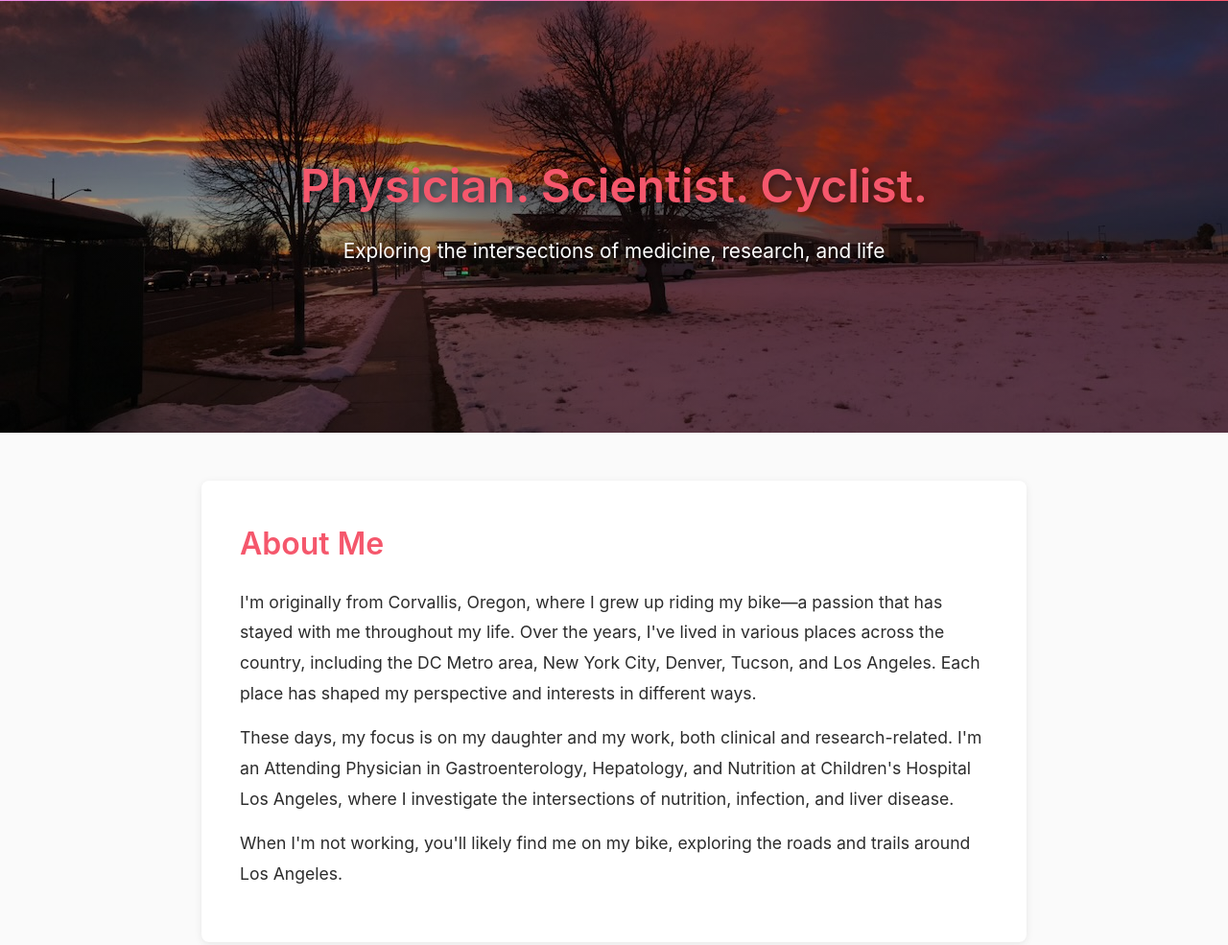
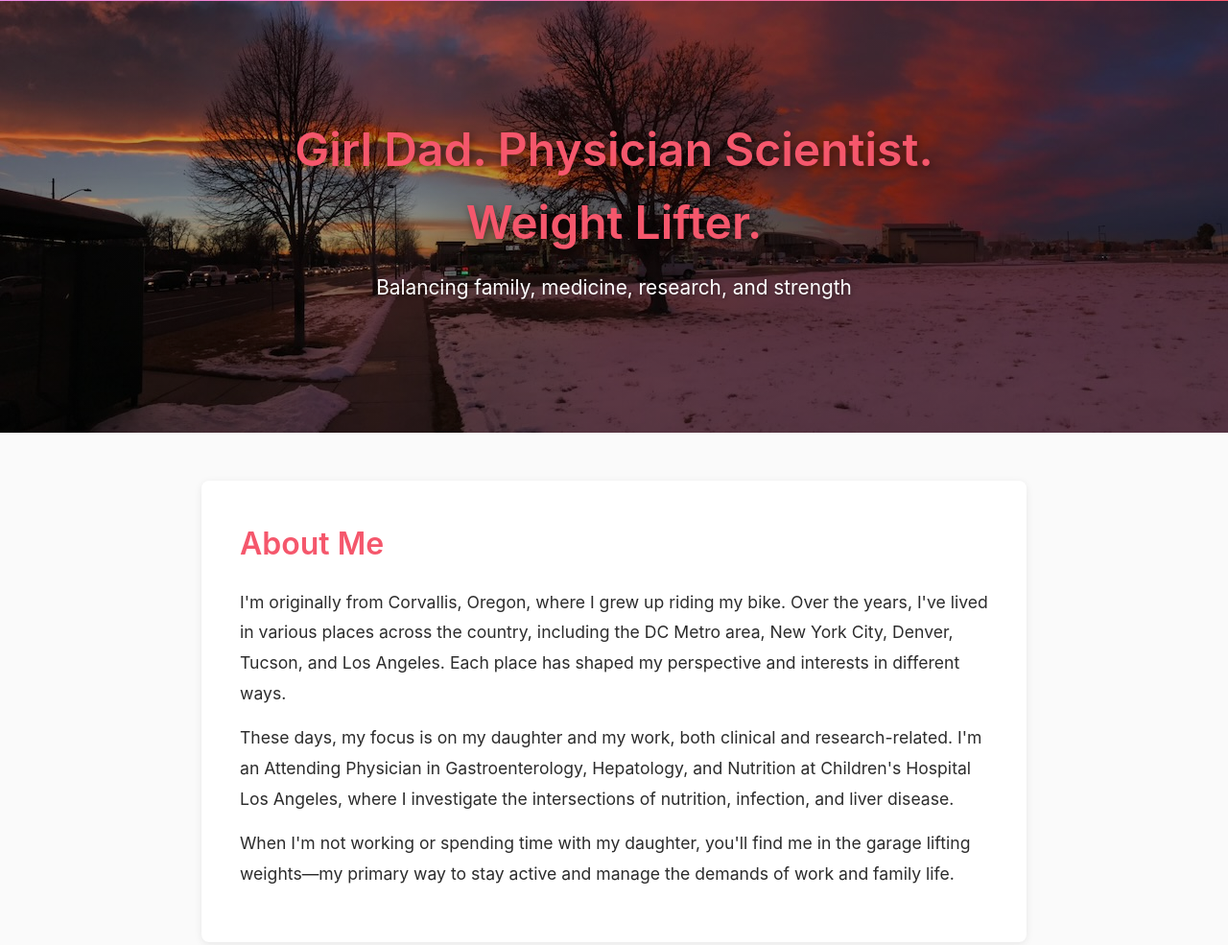
Before and after one commit to keith-hazleton/keithhazleton, a plain HTML site: page index.html in a window 1280 px wide. Shown: the part 170-1155 px from the top of the page at 96% size. Drawn offline with Linux system fonts and the light colour scheme.

Commit message:
Update hero and about section: reflect current priorities (girl dad, physician scientist, weight lifter in garage gym)

```diff
--- a/index.html
+++ b/index.html
@@ -21,8 +21,8 @@
     <div class="hero" style="background-image: url('images/sunset_%20-%201.jpeg');">
         <div class="hero-overlay"></div>
         <div class="hero-content">
-            <h2>Physician. Scientist. Cyclist.</h2>
-            <p>Exploring the intersections of medicine, research, and life</p>
+            <h2>Girl Dad. Physician Scientist. Weight Lifter.</h2>
+            <p>Balancing family, medicine, research, and strength</p>
         </div>
     </div>
 
@@ -30,13 +30,13 @@
         <section class="content-section">
             <h2>About Me</h2>
             <p>
-                I'm originally from Corvallis, Oregon, where I grew up riding my bike—a passion that has stayed with me throughout my life. Over the years, I've lived in various places across the country, including the DC Metro area, New York City, Denver, Tucson, and Los Angeles. Each place has shaped my perspective and interests in different ways.
+                I'm originally from Corvallis, Oregon, where I grew up riding my bike. Over the years, I've lived in various places across the country, including the DC Metro area, New York City, Denver, Tucson, and Los Angeles. Each place has shaped my perspective and interests in different ways.
             </p>
             <p>
                 These days, my focus is on my daughter and my work, both clinical and research-related. I'm an Attending Physician in Gastroenterology, Hepatology, and Nutrition at Children's Hospital Los Angeles, where I investigate the intersections of nutrition, infection, and liver disease.
             </p>
             <p>
-                When I'm not working, you'll likely find me on my bike, exploring the roads and trails around Los Angeles.
+                When I'm not working or spending time with my daughter, you'll find me in the garage lifting weights—my primary way to stay active and manage the demands of work and family life.
             </p>
         </section>
 
```
